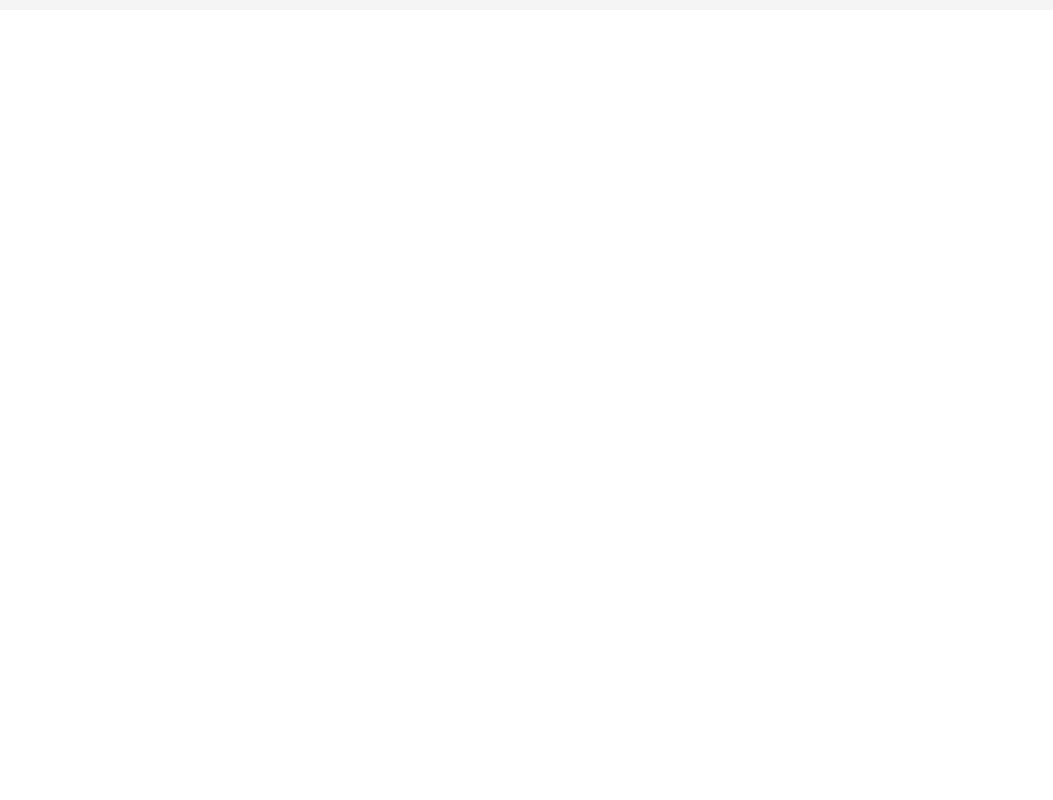
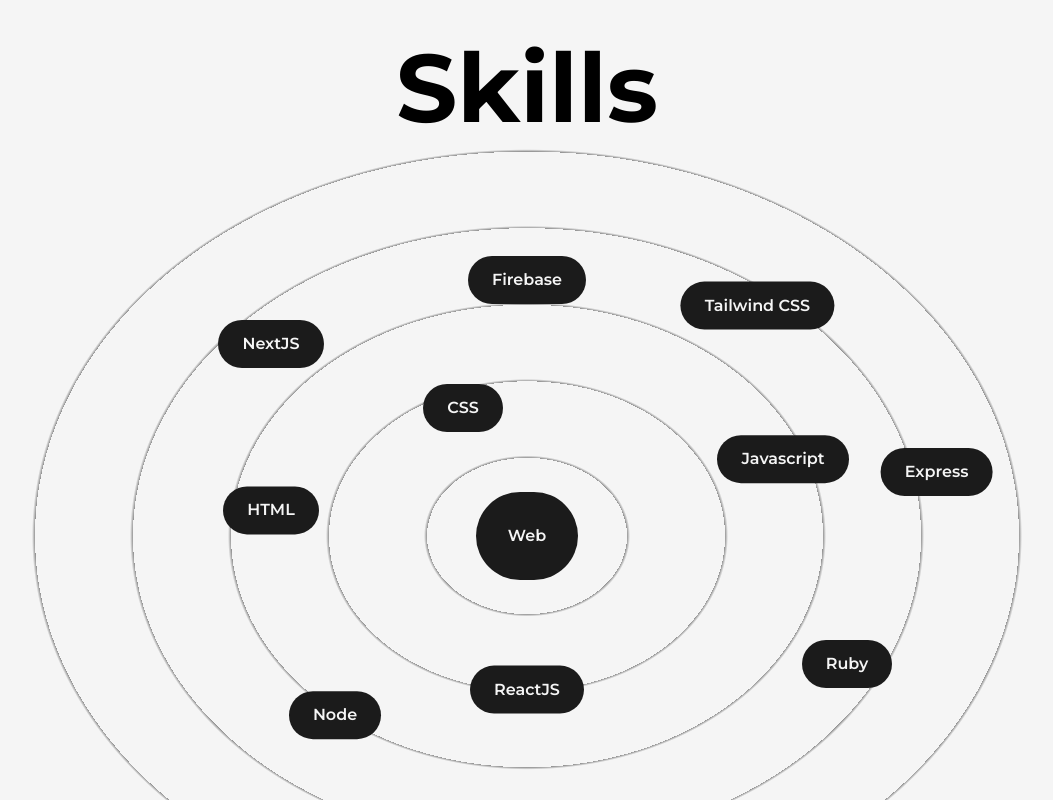
Before and after one commit to kihno/developer-portfolio, a Next.js app: page /about in a window 1280 px wide. Shown: the part 1020-1820 px from the top of the page, without its empty margins (113-1166 px from the left). Before the commit the page ends 1030 px from the top, so only its background shows below. Built offline with nearby package versions, Linux system fonts and the light colour scheme.

Commit message:
Create skills component

```diff
--- /dev/null
+++ b/src/components/Skills.js
@@ -0,0 +1,46 @@
+import { motion } from "framer-motion";
+
+const Skill = ({name, x, y}) => {
+
+  return(
+    <motion.div
+      className="flex items-center justify-center rounded-full font-semibold bg-dark text-light py-3 px-6 shadow-dark cursor-pointer absolute"
+      whileHover={{scale: 1.05}}
+      initial={{ x:0, y:0 }}
+      whileInView={{ x:x, y:y }}
+      transition={{ duration: 1.5 }}
+      viewport={{ once: true }}
+    >
+      {name}
+    </motion.div>
+  )
+}
+
+const Skills = () => {
+  return (
+    <>
+      <h2 className="font-bold text-8xl mt-64 w-full text-center">Skills</h2>
+      <div className="w-full h-screen relative flex items-center justify-center rounded-full bg-circularLight">
+        <motion.div
+          className="flex items-center justify-center rounded-full font-semibold bg-dark text-light p-8 shadow-dark cursor-pointer"
+          whileHover={{scale: 1.05}}
+        >
+          Web
+        </motion.div>
+
+        <Skill name="HTML" x="-20vw" y="-2vw" />
+        <Skill name="CSS" x="-5vw" y="-10vw" />
+        <Skill name="Javascript" x="20vw" y="-6vw" />
+        <Skill name="ReactJS" x="0vw" y="12vw" />
+        <Skill name="NextJS" x="-20vw" y="-15vw" />
+        <Skill name="Node" x="-15vw" y="14vw" />
+        <Skill name="Express" x="32vw" y="-5vw" />
+        <Skill name="Firebase" x="0vw" y="-20vw" />
+        <Skill name="Ruby" x="25vw" y="10vw" />
+        <Skill name="Tailwind CSS" x="18vw" y="-18vw" />
+      </div>
+    </>
+  );
+}
+
+export default Skills;
--- a/src/pages/about.js
+++ b/src/pages/about.js
@@ -5,6 +5,7 @@
 import profilePic from "../../public/images/profile/developer-pic-2.jpg"
 import { useEffect, useRef } from "react";
 import { useInView, useMotionValue, useSpring } from "framer-motion";
+import Skills from "@/components/Skills";
 
 const AnimatedNumbers = ({value}) => {
   const ref = useRef(null)
@@ -83,6 +84,7 @@
               </div>
             </div>
           </div>
+          <Skills />
         </Layout>
       </main>
     </>
--- a/tailwind.config.js
+++ b/tailwind.config.js
@@ -19,6 +19,9 @@
       animation: {
         'spin-slow': 'spin 7s linear infinite',
       },
+      backgroundImage:{
+        circularLight: "repeating-radial-gradient(rgba(0,0,0,0.4) 2px, #f5f5f5 5px, #f5f5f5 100px);"
+      }
     },
   },
   plugins: [],
```
